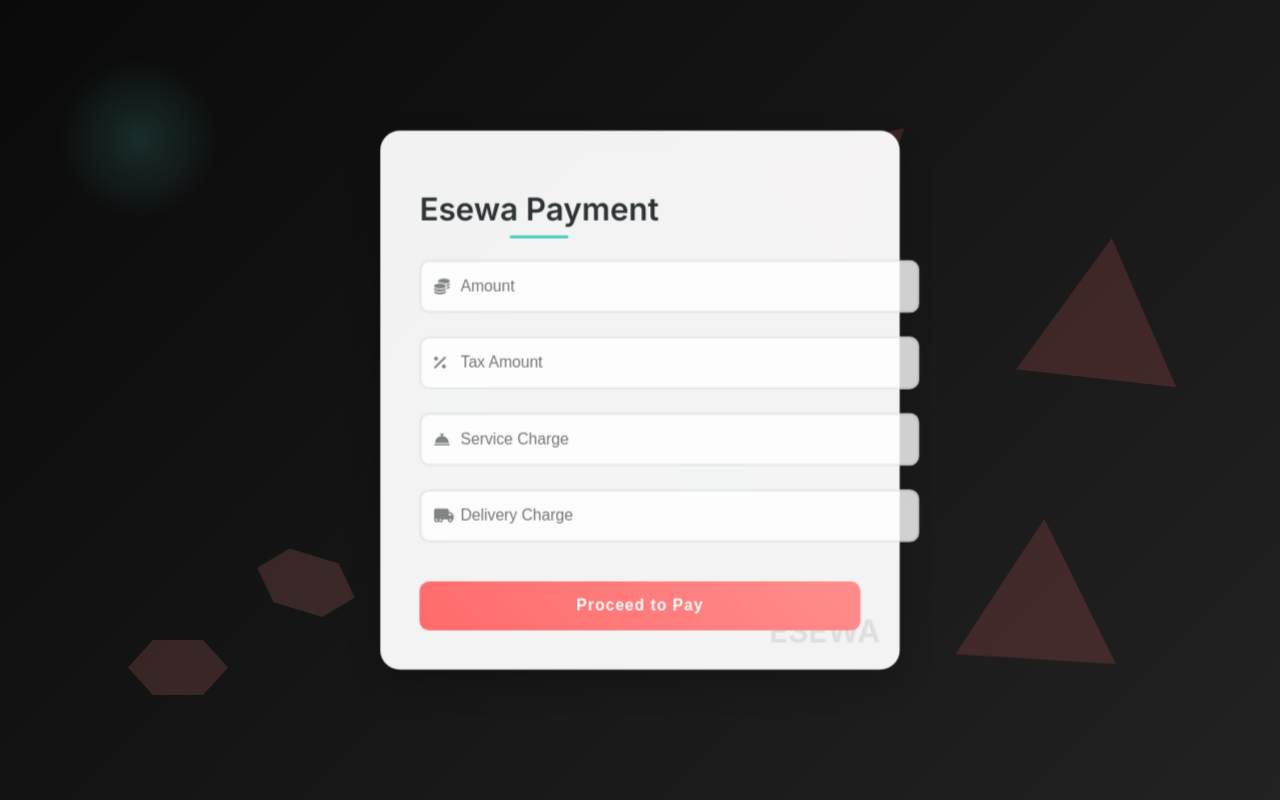
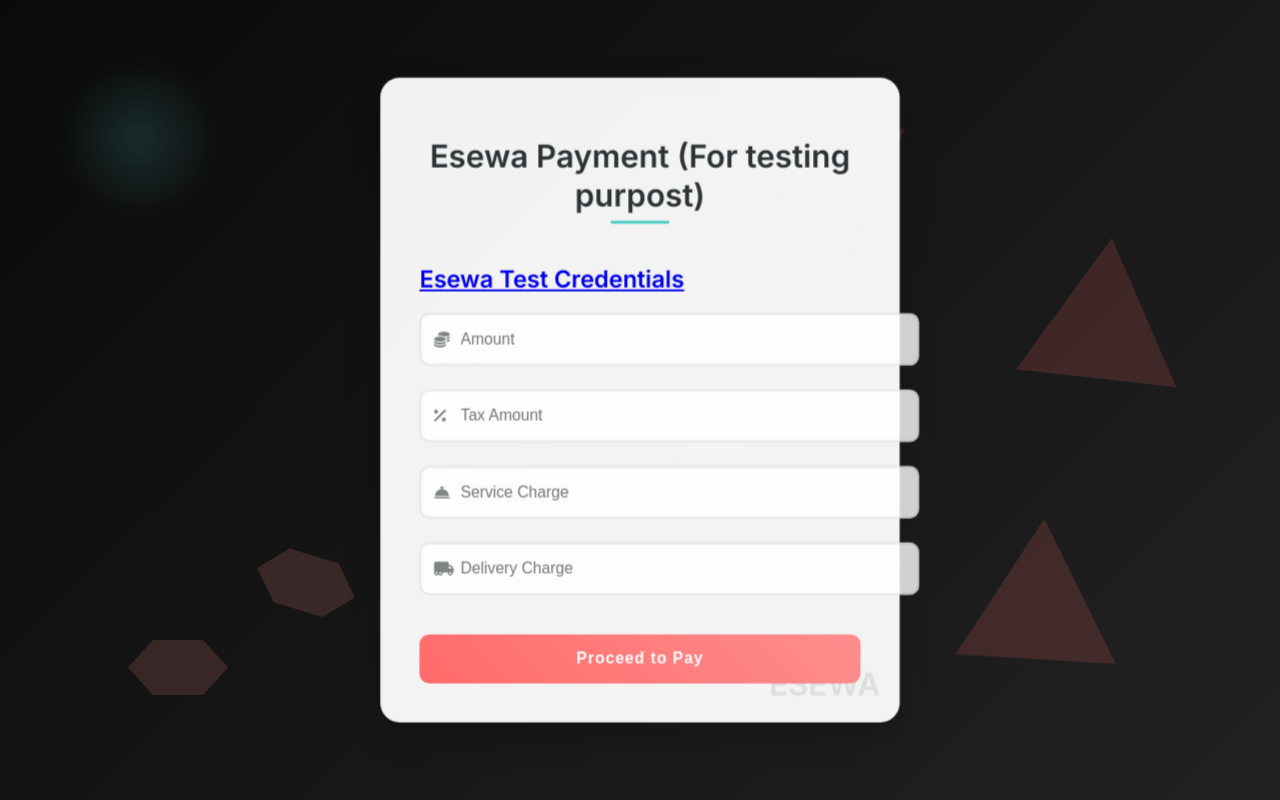
Before and after one commit to Ishwor-stha/hotel, a website: page public/index.html in a window 1280 px wide. Drawn offline with Linux system fonts and the light colour scheme.

Commit message:
added the testCredintials url

```diff
--- a/public/index.html
+++ b/public/index.html
@@ -300,7 +300,8 @@
     </div>
 
     <div class="form-container">
-        <h1>Esewa Payment</h1>
+        <h1>Esewa Payment (For testing purpost)</h1>
+        <h2><a href="https://developer.esewa.com.np/pages/Test-credentials">Esewa Test Credentials</a></h2>
         <div class="watermark">ESEWA</div>
         <form action="https://hotel-n1x0.onrender.com/api/user/payment/make-payment" method="POST">
             <div class="input-group">
@@ -321,6 +322,7 @@
                 <input type="text" id="delivery_charge" name="product_delivery_charge" placeholder="Delivery Charge"
                     required>
             </div>
+
             <input type="submit" value="Proceed to Pay">
         </form>
         <div class="success-check"></div>
```
